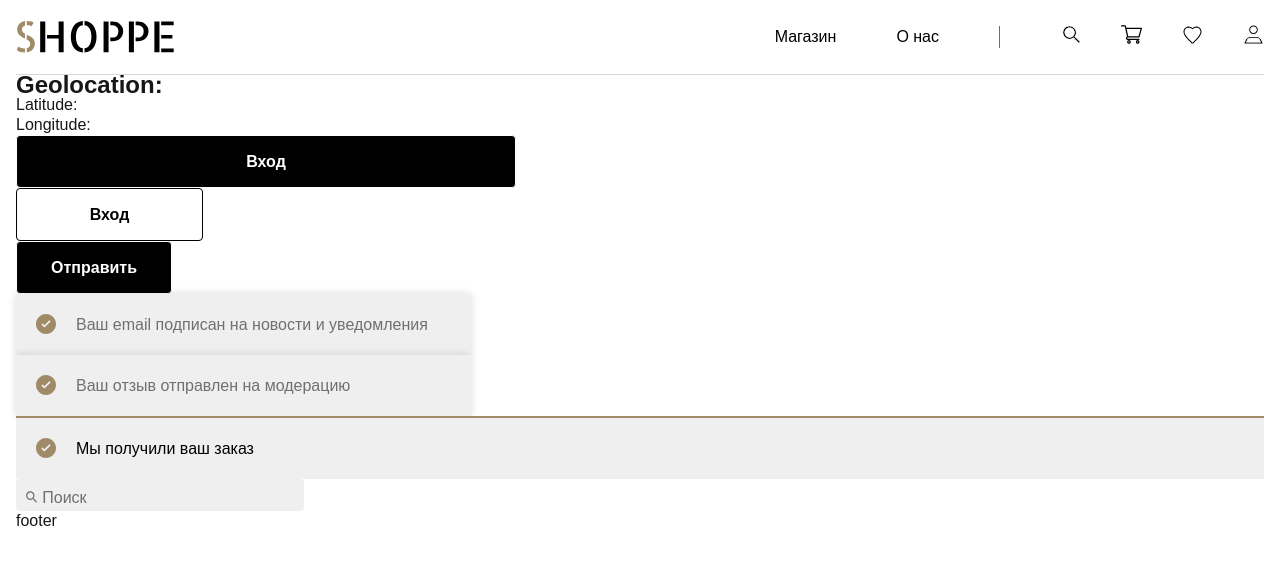
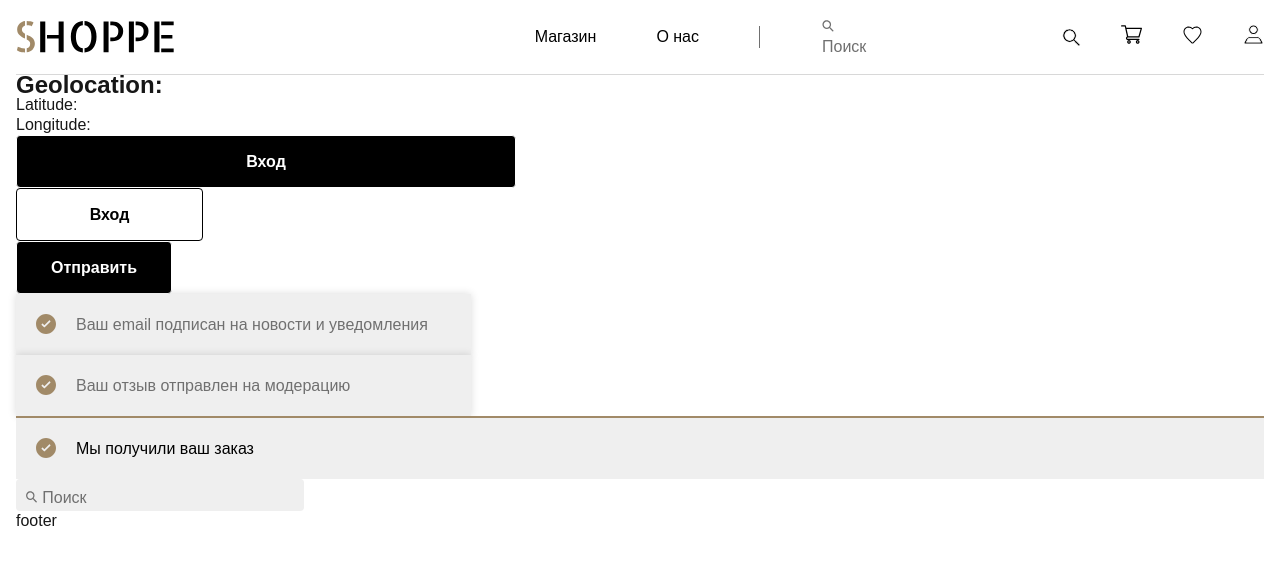
Before and after one commit to ministrov/shoppe-ecommerce-next, a Next.js app: page / in a window 1280 px wide. Shown: the top 564 px of the page. Built offline with nearby package versions, Linux system fonts and the light colour scheme; no server answers.

Commit message:
fix - Fixing a header component styles

```diff
--- a/app/(site)/globals.css
+++ b/app/(site)/globals.css
@@ -1,5 +1,5 @@
 :root {
-  --font-family: 'DM Sans', sans-serif;
+  --font-family: 'DMSans-Regular', sans-serif;
   --white: #ffffff;
   --light-gray-200: #efefef;
   --light-gray-150: #d8d8d8;
--- a/components/header/Header.module.css
+++ b/components/header/Header.module.css
@@ -32,9 +32,9 @@
   display: flex;
 }
 
-.searchInput {
+/* .searchInput {
   display: none;
-}
+} */
 
 .userList {
   display: flex;
--- a/components/header/Header.tsx
+++ b/components/header/Header.tsx
@@ -55,9 +55,7 @@ export const Header = () => {
         <div className={styles.userBlock}>
           <div className={styles.searchBox}>
             <Searching className={styles.searchInput}/>
-            <Link href={'#'}>
-              <Image src={'/search.svg'} width={19} height={19} alt={'Icon search'} />
-            </Link>
+            <Image src={'/search.svg'} width={19} height={19} alt={'Icon search'} />
           </div>
 
           <ul className={styles.userList}>
```
